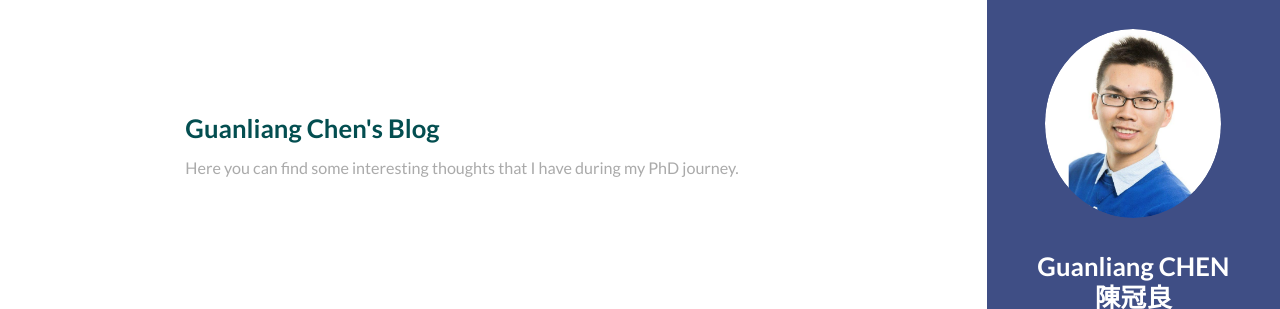
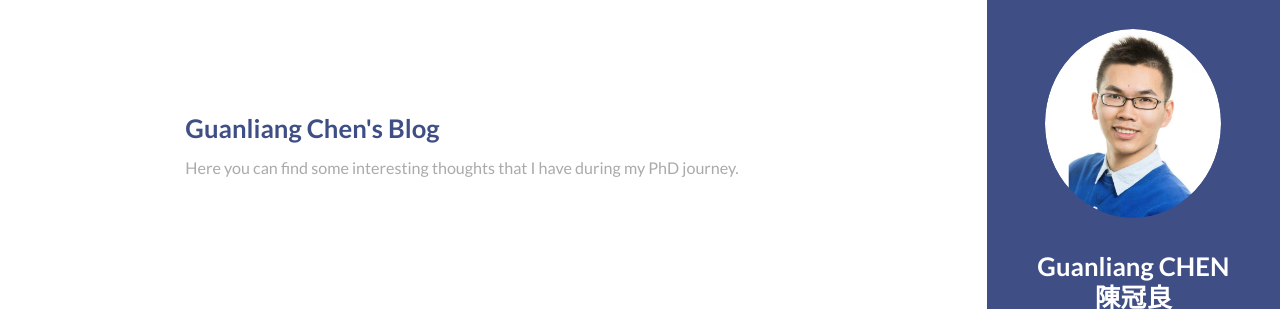
Before and after one commit to AngusGLChen/__angusglchen.github.io, a Jekyll site: the page built from blog/index.html, in a window 1280 px wide. Shown: the top 309 px of the page. Built offline with Jekyll 4.4.1, drawn with Linux system fonts in a browser that asks for light colours; the list of posts is cut into pages by our own code.

Commit message:
Aug 16, 2016

```diff
--- a/blog/index.html
+++ b/blog/index.html
@@ -3,7 +3,7 @@ layout: default
 title: Guanliang Chen's Blog
 ---
 
-<h3 style="padding:50px 0 0 0"><font color="##3f4e85">{{page.title}}</font></h3>
+<h3 style="padding:50px 0 0 0"><font color="#3f4e85">{{page.title}}</font></h3>
 <p style="padding:0 0 150px 0">Here you can find some interesting thoughts that I have during my PhD journey.</p>
 
 <div class="posts-list">
```
